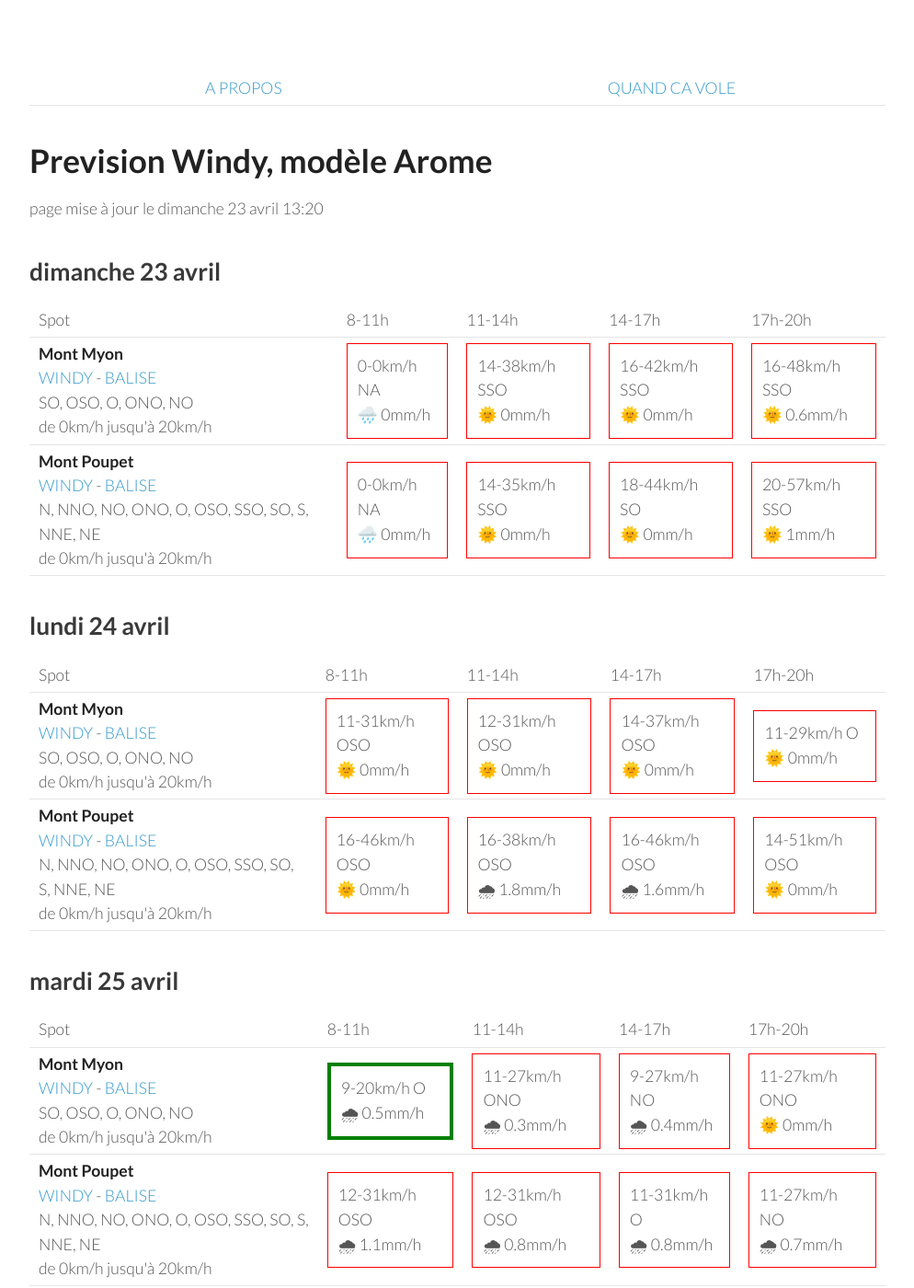
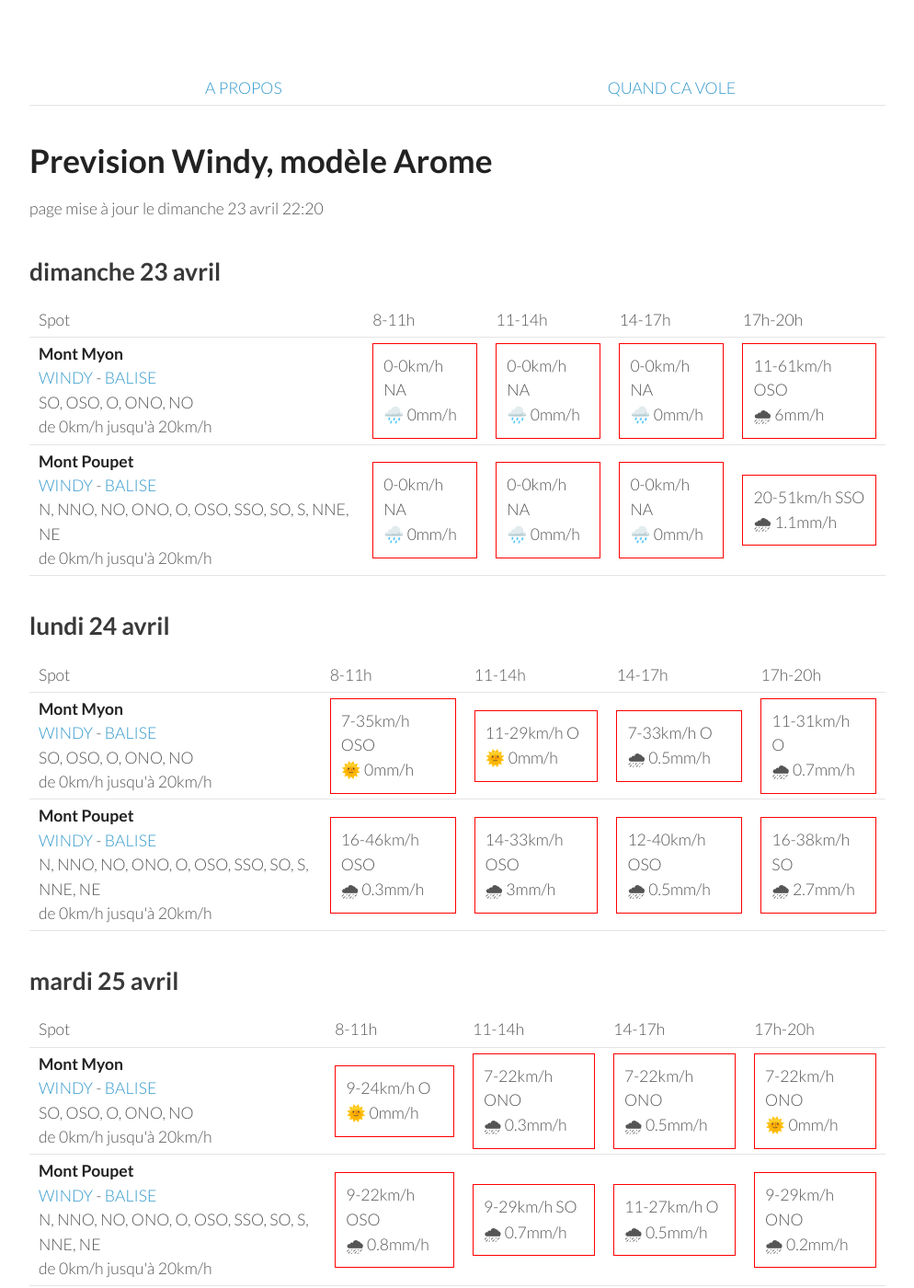
Before and after one commit to parapente-dans-le-nord/parapente-dans-le-nord.github.io, a Jekyll site: the page built from jura.markdown, in a window 1280 px wide and 1400 px high. Shown: the whole window at 92% size, without its empty margins (26-1020 px from the left). Built offline with Jekyll 4.4.1, drawn with Linux system fonts in a browser that asks for light colours; some of the changed text lies outside the part shown.

Commit message:
update index.markdown

```diff
--- a/jura.markdown
+++ b/jura.markdown
@@ -7,7 +7,7 @@ title:  "Tous les spots"
 {: .links}
 
 # Prevision Windy, modèle Arome
-page mise à jour le dimanche 23 avril 13:20
+page mise à jour le dimanche 23 avril 22:20
 
 ## dimanche 23 avril
 
@@ -25,18 +25,18 @@ page mise à jour le dimanche 23 avril 13:20
         <td><strong>Mont Myon</strong><br><a href="https://windy.com/46.331/5.397?45.898,5.394,8,m:eWoagj8">WINDY</a> - <span class=""><a href="http://www.balisemeteo.com/balise.php?idBalise=70">BALISE</a> </span><br> <span class="vent-favorable">SO, OSO, O, ONO, NO</span><br><span class="force-vent">de 0km/h jusqu'à 20km/h</span> </td>
 
             <td><div class="not-flyable"><p>0-0km/h NA</p><p>🌧️ 0mm/h</p></div></td>
-            <td><div class="not-flyable"><p>14-38km/h SSO</p><p>🌞 0mm/h</p></div></td>
-            <td><div class="not-flyable"><p>16-42km/h SSO</p><p>🌞 0mm/h</p></div></td>
-            <td><div class="not-flyable"><p>16-48km/h SSO</p><p>🌞 0.6mm/h</p></div></td>
+            <td><div class="not-flyable"><p>0-0km/h NA</p><p>🌧️ 0mm/h</p></div></td>
+            <td><div class="not-flyable"><p>0-0km/h NA</p><p>🌧️ 0mm/h</p></div></td>
+            <td><div class="not-flyable"><p>11-61km/h OSO</p><p>🌧 6mm/h</p></div></td>
 
     </tr>
 <tr>
         <td><strong>Mont Poupet</strong><br><a href="https://windy.com/46.970/5.876?46.541,5.876,8">WINDY</a> - <span class=""><a href="http://www.balisemeteo.com/balise.php?idBalise=92">BALISE</a> </span><br> <span class="vent-favorable">N, NNO, NO, ONO, O, OSO, SSO, SO, S, NNE, NE</span><br><span class="force-vent">de 0km/h jusqu'à 20km/h</span> </td>
 
             <td><div class="not-flyable"><p>0-0km/h NA</p><p>🌧️ 0mm/h</p></div></td>
-            <td><div class="not-flyable"><p>14-35km/h SSO</p><p>🌞 0mm/h</p></div></td>
-            <td><div class="not-flyable"><p>18-44km/h SO</p><p>🌞 0mm/h</p></div></td>
-            <td><div class="not-flyable"><p>20-57km/h SSO</p><p>🌞 1mm/h</p></div></td>
+            <td><div class="not-flyable"><p>0-0km/h NA</p><p>🌧️ 0mm/h</p></div></td>
+            <td><div class="not-flyable"><p>0-0km/h NA</p><p>🌧️ 0mm/h</p></div></td>
+            <td><div class="not-flyable"><p>20-51km/h SSO</p><p>🌧 1.1mm/h</p></div></td>
 
     </tr>
 
@@ -58,20 +58,20 @@ page mise à jour le dimanche 23 avril 13:20
 <tr>
         <td><strong>Mont Myon</strong><br><a href="https://windy.com/46.331/5.397?45.898,5.394,8,m:eWoagj8">WINDY</a> - <span class=""><a href="http://www.balisemeteo.com/balise.php?idBalise=70">BALISE</a> </span><br> <span class="vent-favorable">SO, OSO, O, ONO, NO</span><br><span class="force-vent">de 0km/h jusqu'à 20km/h</span> </td>
 
-            <td><div class="not-flyable"><p>11-31km/h OSO</p><p>🌞 0mm/h</p></div></td>
-            <td><div class="not-flyable"><p>12-31km/h OSO</p><p>🌞 0mm/h</p></div></td>
-            <td><div class="not-flyable"><p>14-37km/h OSO</p><p>🌞 0mm/h</p></div></td>
+            <td><div class="not-flyable"><p>7-35km/h OSO</p><p>🌞 0mm/h</p></div></td>
             <td><div class="not-flyable"><p>11-29km/h O</p><p>🌞 0mm/h</p></div></td>
+            <td><div class="not-flyable"><p>7-33km/h O</p><p>🌧 0.5mm/h</p></div></td>
+            <td><div class="not-flyable"><p>11-31km/h O</p><p>🌧 0.7mm/h</p></div></td>
 
 
     </tr>
 <tr>
         <td><strong>Mont Poupet</strong><br><a href="https://windy.com/46.970/5.876?46.541,5.876,8">WINDY</a> - <span class=""><a href="http://www.balisemeteo.com/balise.php?idBalise=92">BALISE</a> </span><br> <span class="vent-favorable">N, NNO, NO, ONO, O, OSO, SSO, SO, S, NNE, NE</span><br><span class="force-vent">de 0km/h jusqu'à 20km/h</span> </td>
 
-            <td><div class="not-flyable"><p>16-46km/h OSO</p><p>🌞 0mm/h</p></div></td>
-            <td><div class="not-flyable"><p>16-38km/h OSO</p><p>🌧 1.8mm/h</p></div></td>
-            <td><div class="not-flyable"><p>16-46km/h OSO</p><p>🌧 1.6mm/h</p></div></td>
-            <td><div class="not-flyable"><p>14-51km/h OSO</p><p>🌞 0mm/h</p></div></td>
+            <td><div class="not-flyable"><p>16-46km/h OSO</p><p>🌧 0.3mm/h</p></div></td>
+            <td><div class="not-flyable"><p>14-33km/h OSO</p><p>🌧 3mm/h</p></div></td>
+            <td><div class="not-flyable"><p>12-40km/h OSO</p><p>🌧 0.5mm/h</p></div></td>
+            <td><div class="not-flyable"><p>16-38km/h SO</p><p>🌧 2.7mm/h</p></div></td>
 
 
     </tr>
@@ -94,20 +94,20 @@ page mise à jour le dimanche 23 avril 13:20
 <tr>
         <td><strong>Mont Myon</strong><br><a href="https://windy.com/46.331/5.397?45.898,5.394,8,m:eWoagj8">WINDY</a> - <span class=""><a href="http://www.balisemeteo.com/balise.php?idBalise=70">BALISE</a> </span><br> <span class="vent-favorable">SO, OSO, O, ONO, NO</span><br><span class="force-vent">de 0km/h jusqu'à 20km/h</span> </td>
 
-            <td><div class="flyable"><p>9-20km/h O</p><p>🌧 0.5mm/h</p></div></td>
-            <td><div class="not-flyable"><p>11-27km/h ONO</p><p>🌧 0.3mm/h</p></div></td>
-            <td><div class="not-flyable"><p>9-27km/h NO</p><p>🌧 0.4mm/h</p></div></td>
-            <td><div class="not-flyable"><p>11-27km/h ONO</p><p>🌞 0mm/h</p></div></td>
+            <td><div class="not-flyable"><p>9-24km/h O</p><p>🌞 0mm/h</p></div></td>
+            <td><div class="not-flyable"><p>7-22km/h ONO</p><p>🌧 0.3mm/h</p></div></td>
+            <td><div class="not-flyable"><p>7-22km/h ONO</p><p>🌧 0.5mm/h</p></div></td>
+            <td><div class="not-flyable"><p>7-22km/h ONO</p><p>🌞 0mm/h</p></div></td>
 
 
     </tr>
 <tr>
         <td><strong>Mont Poupet</strong><br><a href="https://windy.com/46.970/5.876?46.541,5.876,8">WINDY</a> - <span class=""><a href="http://www.balisemeteo.com/balise.php?idBalise=92">BALISE</a> </span><br> <span class="vent-favorable">N, NNO, NO, ONO, O, OSO, SSO, SO, S, NNE, NE</span><br><span class="force-vent">de 0km/h jusqu'à 20km/h</span> </td>
 
-            <td><div class="not-flyable"><p>12-31km/h OSO</p><p>🌧 1.1mm/h</p></div></td>
-            <td><div class="not-flyable"><p>12-31km/h OSO</p><p>🌧 0.8mm/h</p></div></td>
-            <td><div class="not-flyable"><p>11-31km/h O</p><p>🌧 0.8mm/h</p></div></td>
-            <td><div class="not-flyable"><p>11-27km/h NO</p><p>🌧 0.7mm/h</p></div></td>
+            <td><div class="not-flyable"><p>9-22km/h OSO</p><p>🌧 0.8mm/h</p></div></td>
+            <td><div class="not-flyable"><p>9-29km/h SO</p><p>🌧 0.7mm/h</p></div></td>
+            <td><div class="not-flyable"><p>11-27km/h O</p><p>🌧 0.5mm/h</p></div></td>
+            <td><div class="not-flyable"><p>9-29km/h ONO</p><p>🌧 0.2mm/h</p></div></td>
 
 
     </tr>
@@ -130,20 +130,20 @@ page mise à jour le dimanche 23 avril 13:20
 <tr>
         <td><strong>Mont Myon</strong><br><a href="https://windy.com/46.331/5.397?45.898,5.394,8,m:eWoagj8">WINDY</a> - <span class=""><a href="http://www.balisemeteo.com/balise.php?idBalise=70">BALISE</a> </span><br> <span class="vent-favorable">SO, OSO, O, ONO, NO</span><br><span class="force-vent">de 0km/h jusqu'à 20km/h</span> </td>
 
-            <td><div class="not-flyable"><p>1-11km/h ESE</p><p>🌞 0mm/h</p></div></td>
-            <td><div class="flyable"><p>5-16km/h ONO</p><p>🌞 0mm/h</p></div></td>
-            <td><div class="flyable"><p>1-16km/h NO</p><p>🌞 0mm/h</p></div></td>
-            <td><div class="flyable"><p>1-12km/h ONO</p><p>🌞 0mm/h</p></div></td>
+            <td><div class="not-flyable"><p>5-12km/h ESE</p><p>🌧 0.2mm/h</p></div></td>
+            <td><div class="not-flyable"><p>1-12km/h SSO</p><p>🌧 0.4mm/h</p></div></td>
+            <td><div class="not-flyable"><p>11-27km/h SO</p><p>🌞 0mm/h</p></div></td>
+            <td><div class="not-flyable"><p>7-27km/h O</p><p>🌞 0mm/h</p></div></td>
 
 
     </tr>
 <tr>
         <td><strong>Mont Poupet</strong><br><a href="https://windy.com/46.970/5.876?46.541,5.876,8">WINDY</a> - <span class=""><a href="http://www.balisemeteo.com/balise.php?idBalise=92">BALISE</a> </span><br> <span class="vent-favorable">N, NNO, NO, ONO, O, OSO, SSO, SO, S, NNE, NE</span><br><span class="force-vent">de 0km/h jusqu'à 20km/h</span> </td>
 
-            <td><div class="not-flyable"><p>5-14km/h SE</p><p>🌞 0mm/h</p></div></td>
-            <td><div class="flyable"><p>5-18km/h ONO</p><p>🌞 0mm/h</p></div></td>
-            <td><div class="not-flyable"><p>7-24km/h O</p><p>🌞 0mm/h</p></div></td>
-            <td><div class="not-flyable"><p>7-24km/h ONO</p><p>🌞 0mm/h</p></div></td>
+            <td><div class="not-flyable"><p>7-18km/h SSE</p><p>🌞 0mm/h</p></div></td>
+            <td><div class="not-flyable"><p>9-25km/h SO</p><p>🌞 0mm/h</p></div></td>
+            <td><div class="not-flyable"><p>7-25km/h SO</p><p>🌞 0mm/h</p></div></td>
+            <td><div class="not-flyable"><p>11-27km/h OSO</p><p>🌞 0mm/h</p></div></td>
 
 
     </tr>
@@ -167,19 +167,19 @@ page mise à jour le dimanche 23 avril 13:20
         <td><strong>Mont Myon</strong><br><a href="https://windy.com/46.331/5.397?45.898,5.394,8,m:eWoagj8">WINDY</a> - <span class=""><a href="http://www.balisemeteo.com/balise.php?idBalise=70">BALISE</a> </span><br> <span class="vent-favorable">SO, OSO, O, ONO, NO</span><br><span class="force-vent">de 0km/h jusqu'à 20km/h</span> </td>
 
             <td><div class="not-flyable"><p>3-11km/h ESE</p><p>🌞 0mm/h</p></div></td>
-            <td><div class="flyable"><p>3-14km/h O</p><p>🌞 0mm/h</p></div></td>
-            <td><div class="flyable"><p>5-18km/h SO</p><p>🌞 0mm/h</p></div></td>
-            <td><div class="not-flyable"><p>9-22km/h SO</p><p>🌞 0mm/h</p></div></td>
+            <td><div class="flyable"><p>3-14km/h ONO</p><p>🌞 0mm/h</p></div></td>
+            <td><div class="flyable"><p>5-16km/h NO</p><p>🌞 0mm/h</p></div></td>
+            <td><div class="flyable"><p>5-16km/h O</p><p>🌞 0mm/h</p></div></td>
 
 
     </tr>
 <tr>
         <td><strong>Mont Poupet</strong><br><a href="https://windy.com/46.970/5.876?46.541,5.876,8">WINDY</a> - <span class=""><a href="http://www.balisemeteo.com/balise.php?idBalise=92">BALISE</a> </span><br> <span class="vent-favorable">N, NNO, NO, ONO, O, OSO, SSO, SO, S, NNE, NE</span><br><span class="force-vent">de 0km/h jusqu'à 20km/h</span> </td>
 
-            <td><div class="not-flyable"><p>7-18km/h SE</p><p>🌞 0mm/h</p></div></td>
-            <td><div class="flyable"><p>5-16km/h O</p><p>🌞 0mm/h</p></div></td>
-            <td><div class="not-flyable"><p>7-22km/h O</p><p>🌞 0mm/h</p></div></td>
-            <td><div class="not-flyable"><p>9-22km/h OSO</p><p>🌞 0mm/h</p></div></td>
+            <td><div class="not-flyable"><p>7-18km/h SSE</p><p>🌞 0mm/h</p></div></td>
+            <td><div class="not-flyable"><p>9-24km/h OSO</p><p>🌞 0mm/h</p></div></td>
+            <td><div class="not-flyable"><p>9-25km/h OSO</p><p>🌞 0mm/h</p></div></td>
+            <td><div class="not-flyable"><p>5-25km/h O</p><p>🌞 0mm/h</p></div></td>
 
 
     </tr>
@@ -202,20 +202,20 @@ page mise à jour le dimanche 23 avril 13:20
 <tr>
         <td><strong>Mont Myon</strong><br><a href="https://windy.com/46.331/5.397?45.898,5.394,8,m:eWoagj8">WINDY</a> - <span class=""><a href="http://www.balisemeteo.com/balise.php?idBalise=70">BALISE</a> </span><br> <span class="vent-favorable">SO, OSO, O, ONO, NO</span><br><span class="force-vent">de 0km/h jusqu'à 20km/h</span> </td>
 
-            <td><div class="not-flyable"><p>16-37km/h SSO</p><p>🌞 0mm/h</p></div></td>
-            <td><div class="not-flyable"><p>9-35km/h SO</p><p>🌧 2.5mm/h</p></div></td>
-            <td><div class="not-flyable"><p>9-24km/h S</p><p>🌧 0.5mm/h</p></div></td>
-            <td><div class="not-flyable"><p>7-24km/h SSO</p><p>🌞 0mm/h</p></div></td>
+            <td><div class="not-flyable"><p>11-25km/h S</p><p>🌞 0mm/h</p></div></td>
+            <td><div class="not-flyable"><p>12-31km/h SO</p><p>🌞 0mm/h</p></div></td>
+            <td><div class="not-flyable"><p>3-31km/h SO</p><p>🌧 2.4mm/h</p></div></td>
+            <td><div class="flyable"><p>5-18km/h OSO</p><p>🌞 0mm/h</p></div></td>
 
 
     </tr>
 <tr>
         <td><strong>Mont Poupet</strong><br><a href="https://windy.com/46.970/5.876?46.541,5.876,8">WINDY</a> - <span class=""><a href="http://www.balisemeteo.com/balise.php?idBalise=92">BALISE</a> </span><br> <span class="vent-favorable">N, NNO, NO, ONO, O, OSO, SSO, SO, S, NNE, NE</span><br><span class="force-vent">de 0km/h jusqu'à 20km/h</span> </td>
 
-            <td><div class="not-flyable"><p>18-37km/h SSO</p><p>🌞 0mm/h</p></div></td>
-            <td><div class="not-flyable"><p>18-40km/h SO</p><p>🌧 0.2mm/h</p></div></td>
-            <td><div class="not-flyable"><p>11-40km/h SSO</p><p>🌧 6mm/h</p></div></td>
-            <td><div class="not-flyable"><p>11-29km/h SO</p><p>🌞 0mm/h</p></div></td>
+            <td><div class="not-flyable"><p>14-27km/h SSO</p><p>🌞 0mm/h</p></div></td>
+            <td><div class="not-flyable"><p>16-37km/h OSO</p><p>🌞 0mm/h</p></div></td>
+            <td><div class="not-flyable"><p>14-37km/h SO</p><p>🌞 0mm/h</p></div></td>
+            <td><div class="not-flyable"><p>16-37km/h OSO</p><p>🌧 0.2mm/h</p></div></td>
 
 
     </tr>
```
